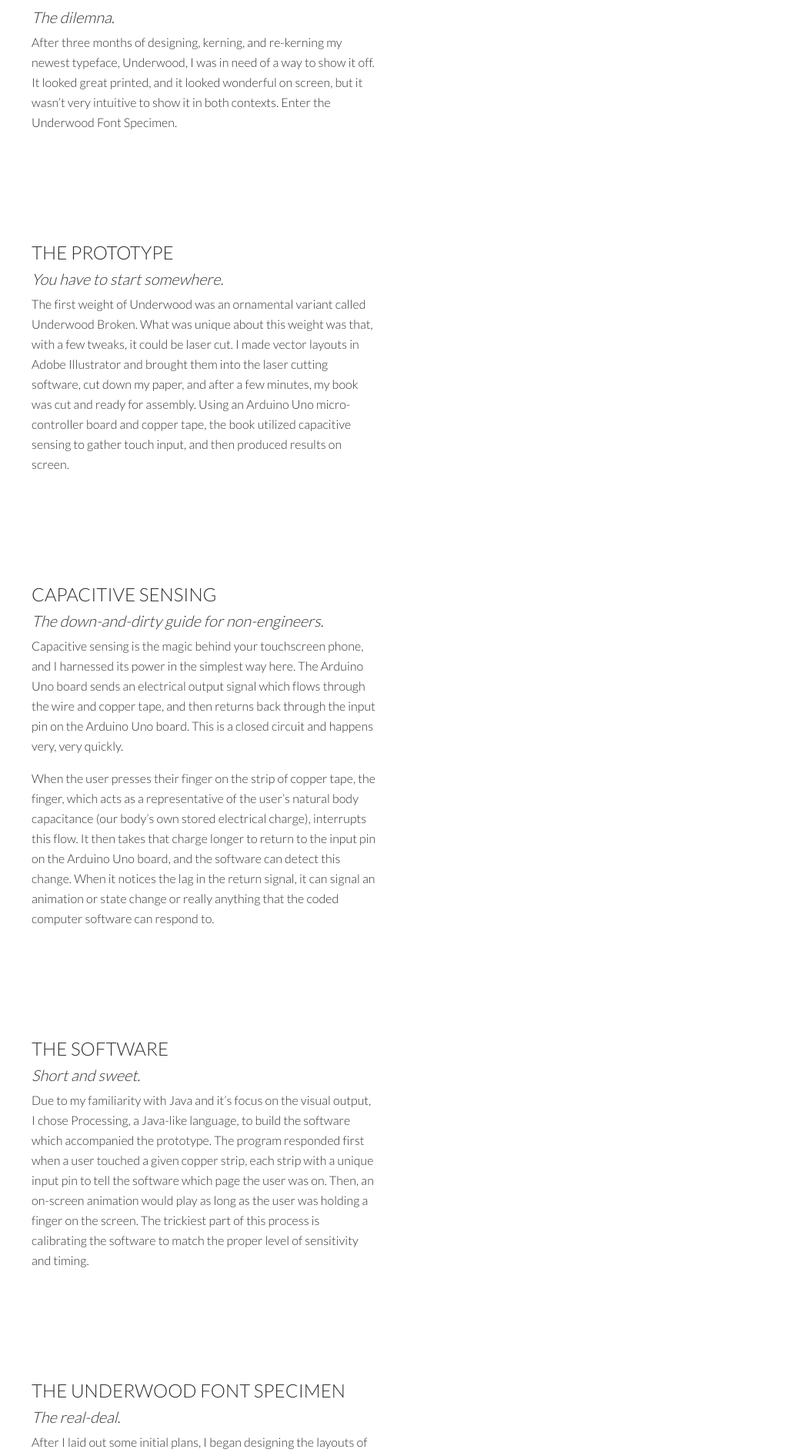
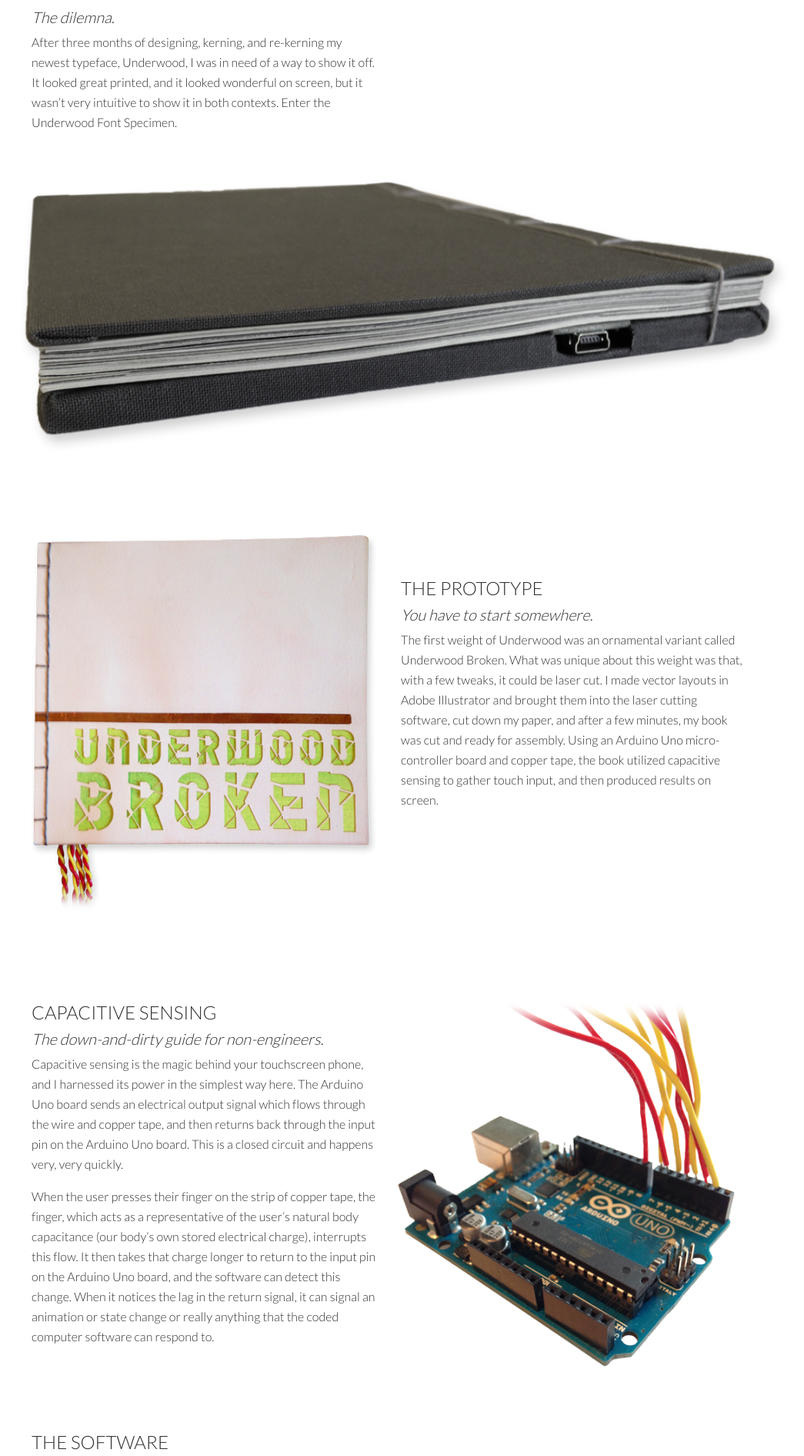
Before and after one commit to vpineda7/jakeberkuwmad.github.io, a Jekyll site: the page built from underwood-specimen/index.html, in a window 1280 px wide. Shown: the part 427-2318 px from the top of the page at 77% size, without its empty margins (135-1180 px from the left). Built offline with Jekyll 4.4.1, drawn with Linux system fonts in a browser that asks for light colours.

Commit message:
Updated layout, added first images

```diff
--- a/_scss/underwood-style.scss
+++ b/_scss/underwood-style.scss
@@ -5,6 +5,51 @@
     padding:4em 0 4em 0;
     width:100%;
     max-width:28em;
+    margin:0 auto;
   }
 
+  #project-intro {
+    padding-bottom:2em;
+  }
+
+  #book-laying-down {
+    width:110%;
+    margin-left:-1.5em;
+    padding-bottom:5em;
+  }
+
+  #prototype-image {
+    width:100%;
+    max-width:28em;
+    padding-bottom:3em;
+  }
+
+  #arduino-image {
+    width:100%;
+    max-width:28em;
+    float:none;
+  }
+
+  #capactive {
+    padding-bottom:6em;
+  }
 }
+
+@media (min-width: 1015px) {
+  #project-intro, #software, #capactive {
+    margin-left:0;
+  }
+
+  #prototype {
+    float:right;
+  }
+
+  #capactive {
+    float:left;
+  }
+
+  #arduino-image {
+    padding:4em 0 0 1.5em;
+    float:right;
+  }
+}
--- a/underwood-specimen/index.html
+++ b/underwood-specimen/index.html
@@ -4,35 +4,36 @@
 description: type design, book design, software design
 ---
 <main id="underwood-style">
-  <section>
+  <section id="project-intro">
     <h2>Type doesn’t just exist on page</h2>
     <h3>The dilemna.</h3>
     <p>After three months of designing, kerning, and re-kerning my newest typeface, Underwood, I was in need of a way to show it off. It looked great printed, and it looked wonderful on screen, but it wasn’t very intuitive to show it in both contexts. Enter the Underwood Font Specimen.</p>
   </section>
-
-  <section>
+  <img src="/images/book-laying-down.png" alt="Book on it's side" id="book-laying-down">
+  <section id="prototype">
     <h2>The Prototype</h2>
     <h3>You have to start somewhere.</h3>
     <p>The first weight of Underwood was an ornamental variant called Underwood Broken. What was unique about this weight was that, with a few tweaks, it could be laser cut. I made vector layouts in Adobe Illustrator and brought them into the laser cutting software, cut down my paper, and after a few minutes, my book was cut and ready for assembly. Using an Arduino Uno micro-controller board and copper tape, the book utilized capacitive sensing to gather touch input, and then produced results on screen.</p>
   </section>
-
-  <section>
+  <img src="/images/prototype.png" alt="Prototype of font specimen" id="prototype-image">
+  <section id="capactive">
     <h2>Capacitive Sensing</h2>
     <h3>The down-and-dirty guide for non-engineers.</h3>
     <p>Capacitive sensing is the magic behind your touchscreen phone, and I harnessed its power in the simplest way here. The Arduino Uno board sends an electrical output signal which flows through the wire and copper tape, and then returns back through the input pin on the Arduino Uno board. This is a closed circuit and happens very, very quickly.</p>
     <p>When the user presses their finger on the strip of copper tape, the finger, which acts as a representative of the user’s natural body capacitance (our body’s own stored electrical charge), interrupts this flow. It then takes that charge longer to return to the input pin on the Arduino Uno board, and the software can detect this change. When it notices the lag in the return signal, it can signal an animation or state change or really anything that the coded computer software can respond to.</p>
   </section>
-
-  <section>
+  <img src="/images/arduino.png" alt="Arduino Uno microprosessor" id="arduino-image">
+  <section id="software">
     <h2>The Software</h2>
     <h3>Short and sweet.</h3>
     <p>Due to my familiarity with Java and it’s focus on the visual output, I chose Processing, a Java-like language, to build the software which accompanied the prototype. The program responded first when a user touched a given copper strip,  each strip with a unique input pin to tell the software which page the user was on. Then, an on-screen animation would play as long as the user was holding a finger on the screen. The trickiest part of this process is calibrating the software to match the proper level of sensitivity and timing.</p>
   </section>
 
-  <section>
+  <section id="final-specimen">
     <h2>The Underwood Font Specimen</h2>
     <h3>The real-deal.</h3>
     <p>After I laid out some initial plans, I began designing the layouts of the book and printed them on an inkjet printer. Because I wanted to showcase the entire Underwood type family, I had to abandon plans to laser cut the book as most of the weight were not suited for laser cutting. Then, I screen printed a thin coat of conductive ink onto a few pages. After some tests with my handy multimeter, I was able to verify the conductivity of the pages, and started assembling the specimen.</p>
+    <img src="/images/ink.png" alt="Jar of conductive ink" id="ink-image">
     <p>The construction of the book was the most important to make this entire project functional. The first decision was to embed the micro-controller in the cover of the book. This would allow the book to function and look quite normal even if not plugged in. Note: because of my limited budget (no budget) I opted for a Teensy++ 2.0 which was very flat and had a mini-B USB cable, though I would have preferred a wireless board to avoid any cables all together. The second construction decision was my decision to use a Japanese stab-binding. This binding would allow me to use adhesive copper tape, wrapped around the spine of the book to attach to the back cover, where the micro-controller was embedded.</p>
     <p>After wrapping the covers in book cloth, wrapping the copper tape, soldering the resistors to the Teensy++ board, and finally clamping and binding the book together, it was fully functional. The user was able to flip through the book and simultaneously interact with the typeface on screen. The user could see the different weights increase and decrease in size, scroll through each character, and more. And all the user needs was the book, a USB cord, and a copy of the software.</p>
   </section>
```
Also changed, not shown: images/arduino.png (added), images/book-laying-down.png (added), images/ink.png (added), images/prototype.png (added), 1 other file.
